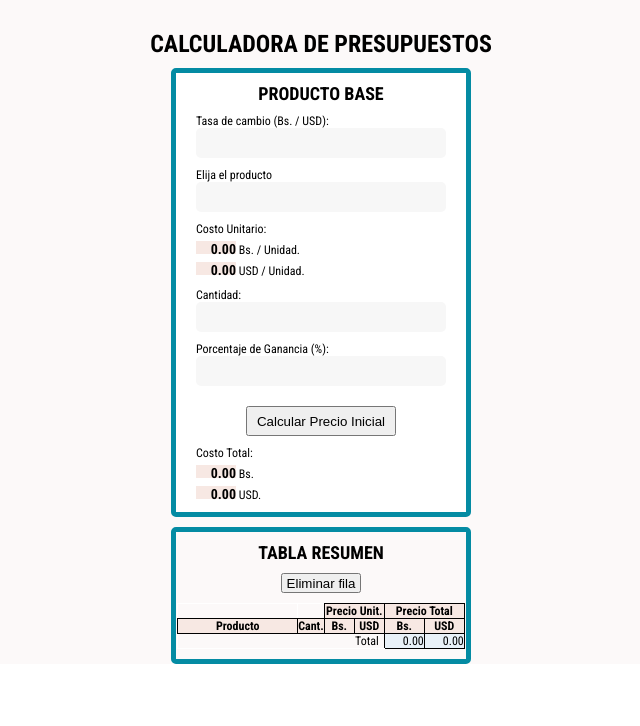
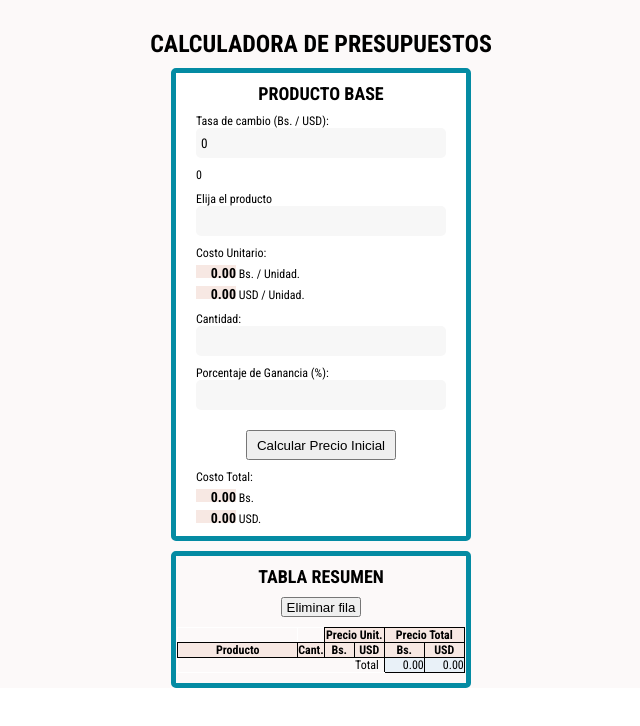
Before and after one commit to manuelmad/dolcevita-budget-calculator, a React (Create React App) app: page / in a window 1280 px wide. Shown: the top 726 px of the page, without its empty margins (319-959 px from the left). Built offline with nearby package versions, Linux system fonts and the light colour scheme.

Commit message:
Intentando cambiar el código para usar estados. Sin éxito hasta ahora.

```diff
--- a/src/App.js
+++ b/src/App.js
@@ -1,14 +1,30 @@
 //import logo from './logo.svg';
 // import './App.css';
-import React from 'react';
+import React, { useState } from 'react';
 import { InitialPrice } from './InitialPrice/InitialPrice';
 import { SummaryChart } from './SummaryChart/SummaryChart';
 
 function App() {
+  const [item_selected, setitem_selected] = useState('');
+  const [product, setproduct] = useState('');
+  const [tasaCambio, setTasaCambio] = useState(0);
+  const [precio_unitario_Bs, setprecio_unitario_Bs] = useState(0);
+  const [precio_unitario_USD, setprecio_unitario_USD] = useState(0);
+
   return (
     <React.Fragment>
       <h1>Calculadora de Presupuestos</h1>
-      <InitialPrice />
+      <InitialPrice
+        item_selected={item_selected}
+        setitem_selected={setitem_selected}
+        product={product}
+        setproduct={setproduct}
+        tasaCambio={tasaCambio}
+        setTasaCambio={setTasaCambio}
+        precio_unitario_Bs={precio_unitario_Bs}
+        setprecio_unitario_Bs={setprecio_unitario_Bs}
+        precio_unitario_USD={precio_unitario_USD}
+        setprecio_unitario_USD={setprecio_unitario_USD} />
       <SummaryChart />
       {/*<AdditionalPrice />*/}
       {/*<Budget />*/}
--- a/src/InitialPrice/InitialPrice.js
+++ b/src/InitialPrice/InitialPrice.js
@@ -621,28 +621,74 @@ const products = [
     }
 ];
 
-let item_selected;
-let product;
-let tasa_cambio;
-let precio_unitario_Bs;
-let precio_unitario_USD;
+// let item_selected;
+// let product;
+// let tasa_cambio;
+// let precio_unitario_Bs;
+// let precio_unitario_USD;
+let newTasaCambio;
 let precio_total_Bs;
 let precio_total_USD;
 
-function InitialPrice() {
+function InitialPrice({
+    item_selected,
+    setitem_selected,
+    product,
+    setproduct,
+    tasaCambio,
+    setTasaCambio,
+    precio_unitario_Bs,
+    setprecio_unitario_Bs,
+    precio_unitario_USD,
+    setprecio_unitario_USD}) {
 
-    const updatePrice = () => {
-        item_selected = document.getElementById("input_lista").value;
-        product = products.find(item => item["Nombre"] === item_selected);
+    const updatePrice1 = (event) => {
+        setTasaCambio(event.target.value);
 
-        if(!product) {
+        console.log('tasaCambio',tasaCambio);
+        console.log('event',event.target.value);
+
+        let is = item_selected;
+        console.log('is',is);
+        let p = products.find(item => item["Nombre"] === is);
+        console.log('p',p);
+
+        if(!p) {
+            return;
+        }
+        setproduct(p);
+
+        let bs = product["Precio Unitario Bs"];
+        console.log('bs',bs);
+        setprecio_unitario_Bs(bs);
+        let usd = precio_unitario_Bs / tasaCambio;
+        console.log('usd',usd);
+        setprecio_unitario_USD(usd)
+
+        document.getElementById("costo-unitario-Bs").innerHTML = precio_unitario_Bs.toFixed(2);
+        document.getElementById("costo-unitario-USD").innerHTML = precio_unitario_USD.toFixed(2);
+    }
+
+
+    const updatePrice2 = (event) => {
+        console.log('event', event.target.value);
+        setitem_selected(event.target.value);
+        console.log('item_selected', item_selected);
+        let p = products.find(item => item["Nombre"] === item_selected);
+
+        if(!p) {
             return;
         }
 
-        tasa_cambio = Number(document.getElementById("tasa-cambio").value);
+        let tc = tasaCambio;
+        setTasaCambio(tc);
 
-        precio_unitario_Bs = product["Precio Unitario Bs"];
-        precio_unitario_USD = precio_unitario_Bs / tasa_cambio;
+        setproduct(p);
+
+        let bs = product["Precio Unitario Bs"];
+        setprecio_unitario_Bs(bs);
+        let usd = precio_unitario_Bs / tasaCambio;
+        setprecio_unitario_USD(usd)
 
         document.getElementById("costo-unitario-Bs").innerHTML = precio_unitario_Bs.toFixed(2);
         document.getElementById("costo-unitario-USD").innerHTML = precio_unitario_USD.toFixed(2);
@@ -655,7 +701,7 @@ function InitialPrice() {
         let porcentaje_ganancia = document.getElementById("porcentaje-ganancia").value;
 
         if(product["Adicional"] === "true") {
-            precio_total_Bs = ((precio_unitario_Bs * cantidad) * ((porcentaje_ganancia/100)+1))+tasa_cambio;
+            precio_total_Bs = ((precio_unitario_Bs * cantidad) * ((porcentaje_ganancia/100)+1))+tasaCambio;
 
             precio_total_USD = ((precio_unitario_USD * cantidad) * ((porcentaje_ganancia/100)+1))+1;
         } else {
@@ -675,10 +721,11 @@ function InitialPrice() {
         <h2>Producto Base</h2>
         <div>
             <p>Tasa de cambio (Bs. / USD):<br/>
-                <input type="number" id="tasa-cambio" onChange = {updatePrice}/>
+                <input value={tasaCambio} type="number" id="tasa-cambio" onChange={updatePrice1}/>
             </p>
+            <p>{tasaCambio}</p>
             <p>Elija el producto</p>
-            <input list="productos" onChange = {updatePrice} id="input_lista" />
+            <input value={product} list="productos" onChange={updatePrice2} id="input_lista" />
             <datalist id="productos">
                 {products.map(item => (
                         <ListItem key={item["Nombre"]} value={item["Nombre"]} text={item["Nombre"]}></ListItem>
```
